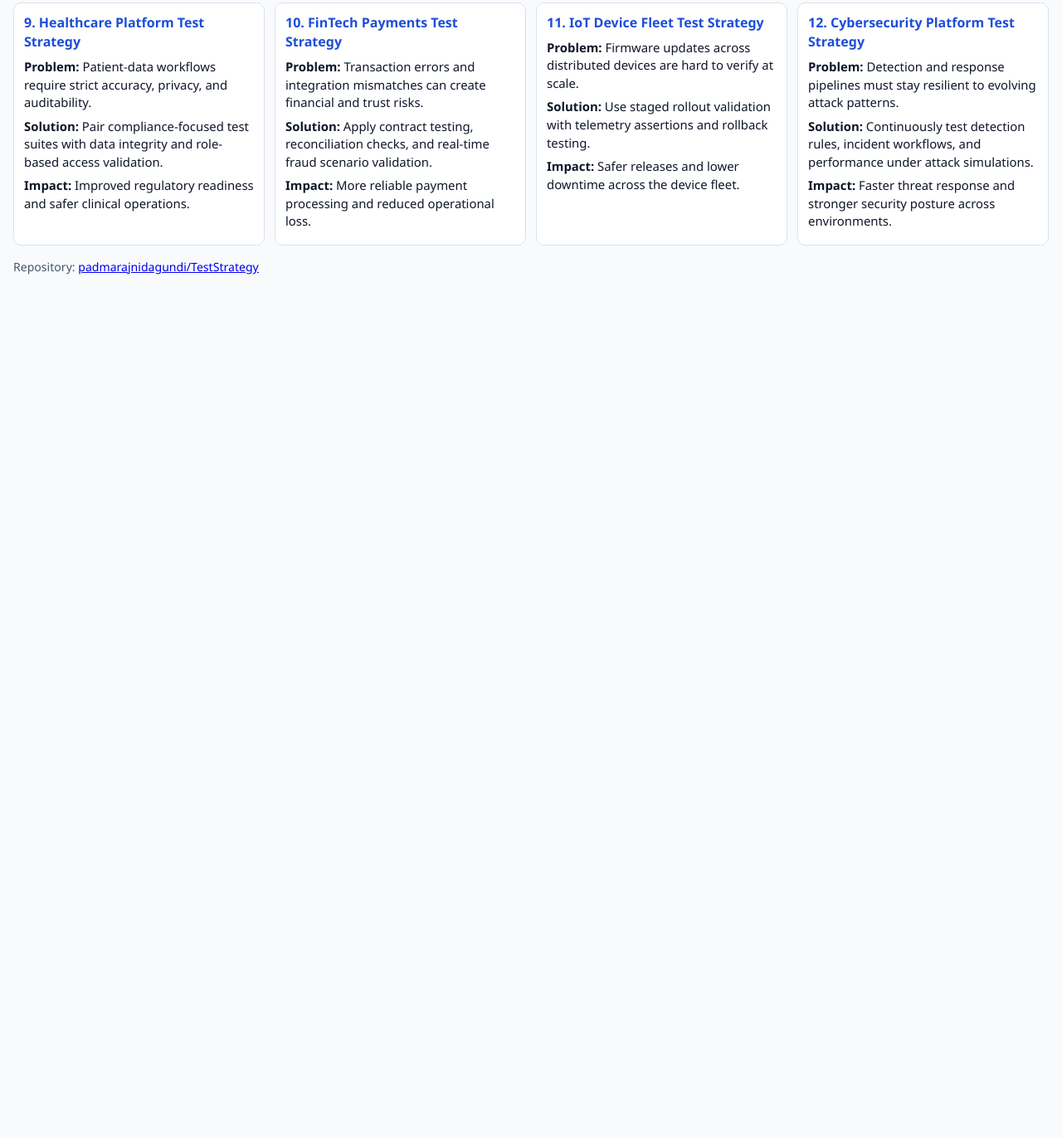
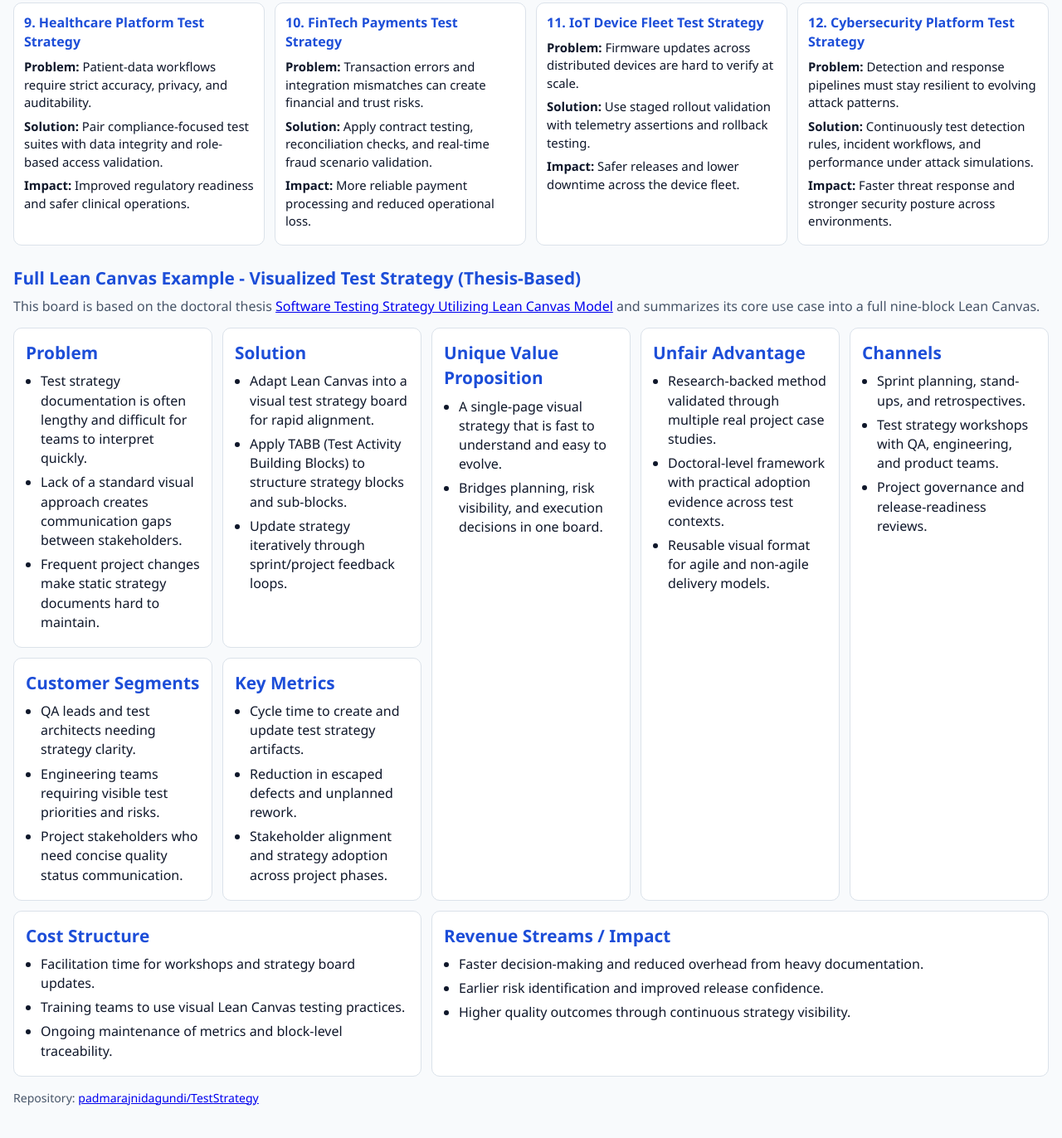
Before and after one commit to padmarajnidagundi/TestStrategy, a plain HTML site: page index.html in a window 1280 px wide. Shown: the part 1664-3036 px from the top of the page at 83% size. Before the commit the page ends 2036 px from the top, so only its background shows below. Drawn offline with Linux system fonts and the light colour scheme.

Commit message:
Add full thesis-based Lean Canvas board example
Co-authored-by: Copilot <223556219+Copilot@users.noreply.github.com>

```diff
--- a/index.html
+++ b/index.html
@@ -121,6 +121,21 @@
       .example-item {
         margin: 0 0 7px;
         font-size: 0.93rem;
+      }
+
+      .thesis-board {
+        margin-top: 24px;
+      }
+
+      .thesis-board h2 {
+        margin: 0 0 8px;
+        font-size: 1.3rem;
+        color: var(--accent);
+      }
+
+      .thesis-intro {
+        margin: 0 0 14px;
+        color: var(--muted);
       }
 
       footer {
@@ -360,6 +375,97 @@
         </div>
       </section>
 
+      <section class="thesis-board" aria-label="Full Lean Canvas board based on thesis">
+        <h2>Full Lean Canvas Example - Visualized Test Strategy (Thesis-Based)</h2>
+        <p class="thesis-intro">
+          This board is based on the doctoral thesis
+          <a href="https://ebooks.rtu.lv/wp-content/uploads/sites/32/2022/02/PD_Nidagundi_FINAL_A4.pdf">Software Testing Strategy Utilizing Lean Canvas Model</a>
+          and summarizes its core use case into a full nine-block Lean Canvas.
+        </p>
+
+        <section class="canvas" aria-label="Thesis-based Lean Canvas">
+          <article class="block problem">
+            <h2>Problem</h2>
+            <ul>
+              <li>Test strategy documentation is often lengthy and difficult for teams to interpret quickly.</li>
+              <li>Lack of a standard visual approach creates communication gaps between stakeholders.</li>
+              <li>Frequent project changes make static strategy documents hard to maintain.</li>
+            </ul>
+          </article>
+
+          <article class="block solution">
+            <h2>Solution</h2>
+            <ul>
+              <li>Adapt Lean Canvas into a visual test strategy board for rapid alignment.</li>
+              <li>Apply TABB (Test Activity Building Blocks) to structure strategy blocks and sub-blocks.</li>
+              <li>Update strategy iteratively through sprint/project feedback loops.</li>
+            </ul>
+          </article>
+
+          <article class="block unique">
+            <h2>Unique Value Proposition</h2>
+            <ul>
+              <li>A single-page visual strategy that is fast to understand and easy to evolve.</li>
+              <li>Bridges planning, risk visibility, and execution decisions in one board.</li>
+            </ul>
+          </article>
+
+          <article class="block advantage">
+            <h2>Unfair Advantage</h2>
+            <ul>
+              <li>Research-backed method validated through multiple real project case studies.</li>
+              <li>Doctoral-level framework with practical adoption evidence across test contexts.</li>
+              <li>Reusable visual format for agile and non-agile delivery models.</li>
+            </ul>
+          </article>
+
+          <article class="block channels">
+            <h2>Channels</h2>
+            <ul>
+              <li>Sprint planning, stand-ups, and retrospectives.</li>
+              <li>Test strategy workshops with QA, engineering, and product teams.</li>
+              <li>Project governance and release-readiness reviews.</li>
+            </ul>
+          </article>
+
+          <article class="block segments">
+            <h2>Customer Segments</h2>
+            <ul>
+              <li>QA leads and test architects needing strategy clarity.</li>
+              <li>Engineering teams requiring visible test priorities and risks.</li>
+              <li>Project stakeholders who need concise quality status communication.</li>
+            </ul>
+          </article>
+
+          <article class="block metrics">
+            <h2>Key Metrics</h2>
+            <ul>
+              <li>Cycle time to create and update test strategy artifacts.</li>
+              <li>Reduction in escaped defects and unplanned rework.</li>
+              <li>Stakeholder alignment and strategy adoption across project phases.</li>
+            </ul>
+          </article>
+
+          <article class="block cost">
+            <h2>Cost Structure</h2>
+            <ul>
+              <li>Facilitation time for workshops and strategy board updates.</li>
+              <li>Training teams to use visual Lean Canvas testing practices.</li>
+              <li>Ongoing maintenance of metrics and block-level traceability.</li>
+            </ul>
+          </article>
+
+          <article class="block revenue">
+            <h2>Revenue Streams / Impact</h2>
+            <ul>
+              <li>Faster decision-making and reduced overhead from heavy documentation.</li>
+              <li>Earlier risk identification and improved release confidence.</li>
+              <li>Higher quality outcomes through continuous strategy visibility.</li>
+            </ul>
+          </article>
+        </section>
+      </section>
+
       <footer>
         Repository:
         <a href="https://github.com/padmarajnidagundi/TestStrategy">padmarajnidagundi/TestStrategy</a>
```
Also changed, not shown: 1 other file.
